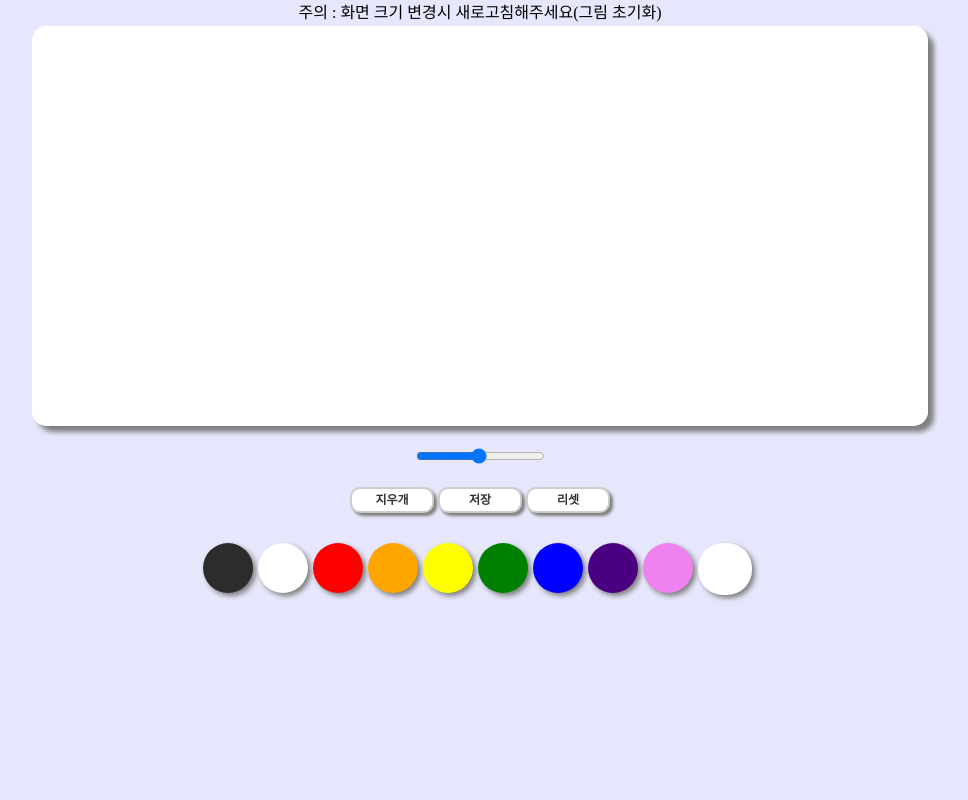
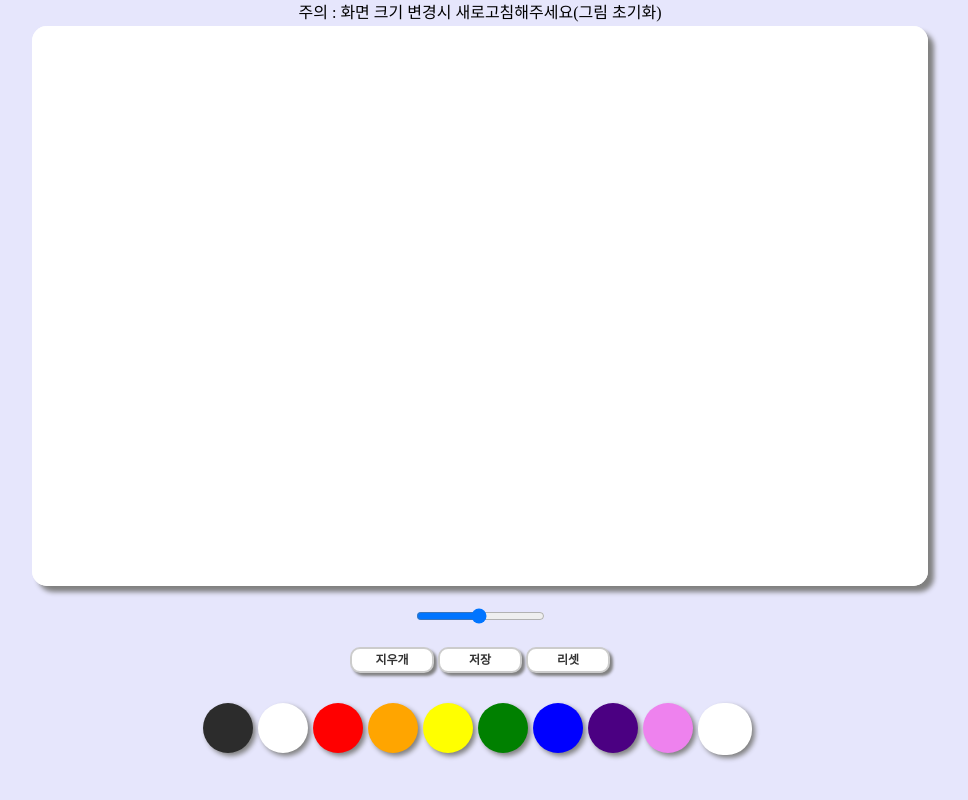
Before and after one commit to jongh0327/jongh0327.github.io, a plain HTML site: page index.html in a window 1280 px wide. Shown: the whole page, without its empty margins (160-1128 px from the left). Drawn offline with Linux system fonts and the light colour scheme.

Commit message:
Add files via upload

```diff
--- a/styles.css
+++ b/styles.css
@@ -1,5 +1,6 @@
 @import "./reset.css";
 body {
+  overscroll-behavior: contain;
   background-color: #e6e6fc;
   display: flex;
   flex-direction: column;
@@ -9,7 +10,7 @@ body {
 
 .canvas {
   width: 70%;
-  height: 50vh;
+  height: 70vh;
   background-color: white;
   border-radius: 15px;
   box-shadow: 6px 6px 5px grey;
```
